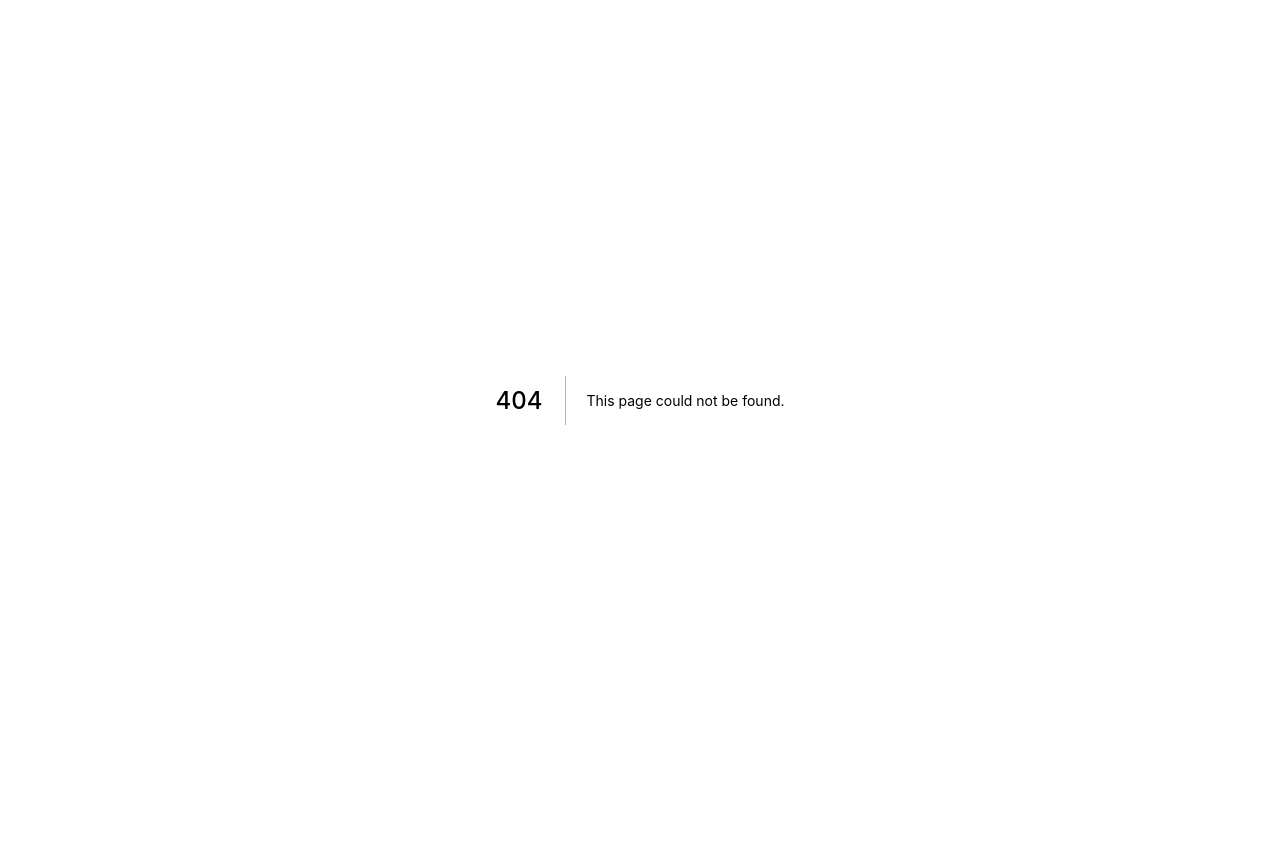
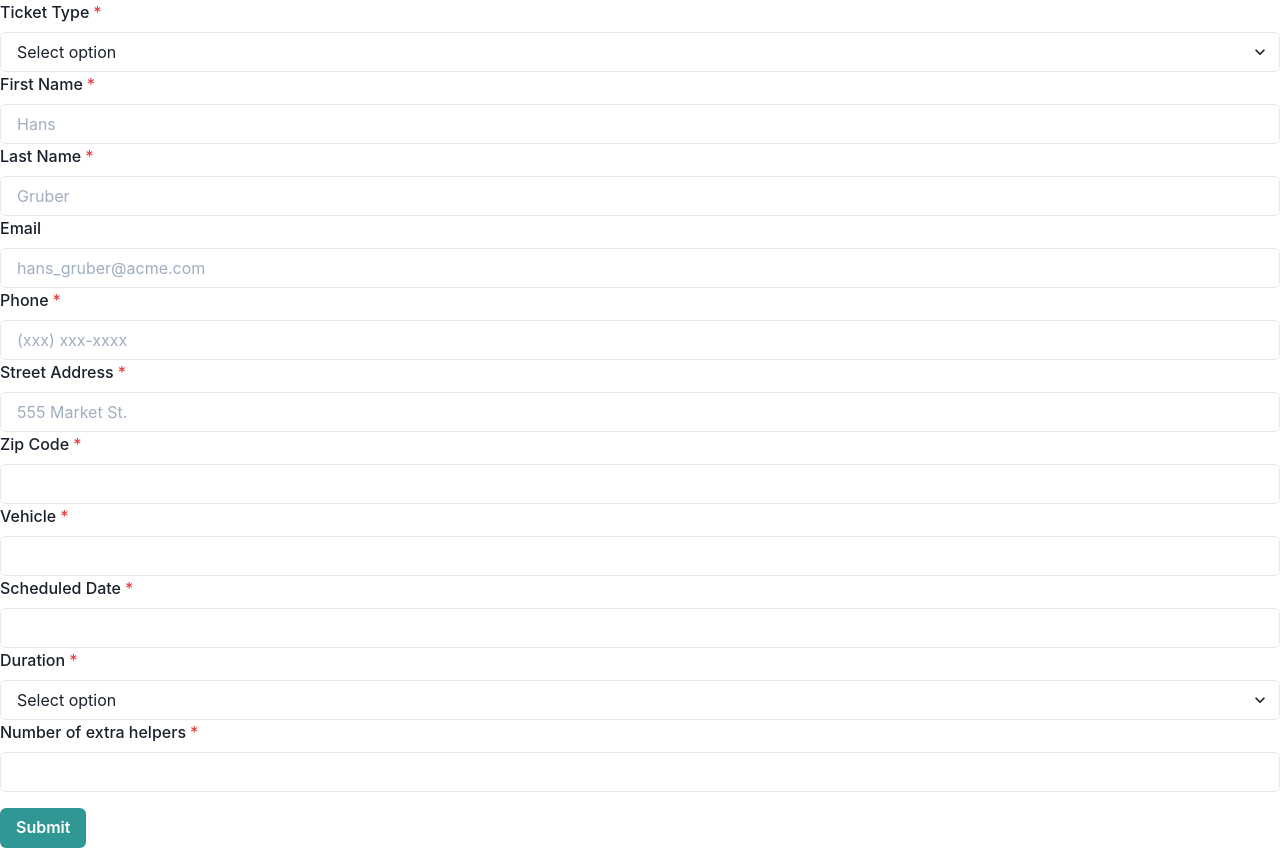
Before and after one commit to dtjv/terra, a Next.js app in the folder web/: page /form in a window 1280 px wide. Before the commit this address had no page. Before the commit the page ends 800 px from the top, so only its background shows below. Built offline with nearby package versions, Linux system fonts and the light colour scheme.

Commit message:
Add basic form with validation [wip]

```diff
--- /dev/null
+++ b/web/src/components/ticket-form.tsx
@@ -0,0 +1,165 @@
+import * as React from 'react'
+import { useForm, SubmitHandler } from 'react-hook-form'
+import {
+  FormErrorMessage,
+  FormLabel,
+  FormControl,
+  Input,
+  Button,
+  Select,
+} from '@chakra-ui/react'
+import { superstructResolver } from '@hookform/resolvers/superstruct'
+import { TicketFormSchema } from '@/schemas/schemas'
+import { TicketFormInputs } from '@/types/types'
+import { TicketType } from '@/constants/constants'
+
+export const TicketForm: React.FC = () => {
+  const {
+    register,
+    handleSubmit,
+    formState: { errors, isSubmitting },
+  } = useForm<TicketFormInputs>({
+    resolver: superstructResolver(TicketFormSchema, { coerce: true }),
+  })
+
+  const onSubmit: SubmitHandler<TicketFormInputs> = (data) => console.log(data)
+
+  return (
+    <form onSubmit={handleSubmit(onSubmit)}>
+      <FormControl isInvalid={!!errors.ticketType} isRequired>
+        <FormLabel htmlFor="ticketType">Ticket Type</FormLabel>
+        <Select
+          id="ticketType"
+          placeholder="Select option"
+          {...register('ticketType')}
+        >
+          <option value={TicketType.DELIVERY}>Delivery</option>
+          <option value={TicketType.PICKUP}>Pickup</option>
+        </Select>
+        <FormErrorMessage>
+          {errors.ticketType && errors.ticketType.message}
+        </FormErrorMessage>
+      </FormControl>
+
+      <FormControl isInvalid={!!errors.customerFirstName} isRequired>
+        <FormLabel htmlFor="customerFirstName">First Name</FormLabel>
+        <Input
+          id="customerFirstName"
+          placeholder="Hans"
+          {...register('customerFirstName', {
+            required: `Customer's first name is required.`,
+          })}
+        />
+        <FormErrorMessage>
+          {errors.customerFirstName && errors.customerFirstName.message}
+        </FormErrorMessage>
+      </FormControl>
+
+      <FormControl isInvalid={!!errors.customerLastName} isRequired>
+        <FormLabel htmlFor="customerLastName">Last Name</FormLabel>
+        <Input
+          id="customerLastName"
+          placeholder="Gruber"
+          {...register('customerLastName', {
+            required: `Customer's last name is required.`,
+          })}
+        />
+        <FormErrorMessage>
+          {errors.customerLastName && errors.customerLastName.message}
+        </FormErrorMessage>
+      </FormControl>
+
+      <FormControl isInvalid={!!errors.customerEmail}>
+        <FormLabel htmlFor="customerEmail">Email</FormLabel>
+        <Input
+          id="customerEmail"
+          placeholder="hans_gruber@acme.com"
+          {...register('customerEmail')}
+        />
+        <FormErrorMessage>
+          {errors.customerEmail && errors.customerEmail.message}
+        </FormErrorMessage>
+      </FormControl>
+
+      <FormControl isInvalid={!!errors.customerPhone} isRequired>
+        <FormLabel htmlFor="customerPhone">Phone</FormLabel>
+        <Input
+          id="customerPhone"
+          placeholder="(xxx) xxx-xxxx"
+          {...register('customerPhone')}
+        />
+        <FormErrorMessage>
+          {errors.customerPhone && errors.customerPhone.message}
+        </FormErrorMessage>
+      </FormControl>
+
+      <FormControl isInvalid={!!errors.deliveryAddress?.street} isRequired>
+        <FormLabel htmlFor="deliveryAddress.street">Street Address</FormLabel>
+        <Input
+          id="deliveryAddress.street"
+          placeholder="555 Market St."
+          {...register('deliveryAddress.street')}
+        />
+        <FormErrorMessage>
+          {errors.deliveryAddress?.street &&
+            errors.deliveryAddress.street.message}
+        </FormErrorMessage>
+      </FormControl>
+
+      <FormControl isInvalid={!!errors.deliveryAddress?.zip} isRequired>
+        <FormLabel htmlFor="deliveryAddress.zip">Zip Code</FormLabel>
+        <Input id="deliveryAddress.zip" {...register('deliveryAddress.zip')} />
+        <FormErrorMessage>
+          {errors.deliveryAddress?.zip && errors.deliveryAddress.zip.message}
+        </FormErrorMessage>
+      </FormControl>
+
+      <FormControl isInvalid={!!errors.vehicleId} isRequired>
+        <FormLabel htmlFor="vehicleId">Vehicle</FormLabel>
+        <Input id="vehicleId" {...register('vehicleId')} />
+        <FormErrorMessage>
+          {errors.vehicleId && errors.vehicleId.message}
+        </FormErrorMessage>
+      </FormControl>
+
+      <FormControl isInvalid={!!errors.scheduledDateTimeISO} isRequired>
+        <FormLabel htmlFor="scheduledDateTimeISO">Scheduled Date</FormLabel>
+        <Input
+          id="scheduledDateTimeISO"
+          {...register('scheduledDateTimeISO')}
+        />
+        <FormErrorMessage>
+          {errors.scheduledDateTimeISO && errors.scheduledDateTimeISO.message}
+        </FormErrorMessage>
+      </FormControl>
+
+      <FormControl isInvalid={!!errors.durationInMinutes} isRequired>
+        <FormLabel htmlFor="durationInMinutes">Duration</FormLabel>
+        <Select
+          id="durationInMinutes"
+          placeholder="Select option"
+          {...register('durationInMinutes')}
+        >
+          <option value={30}>30</option>
+          <option value={60}>60</option>
+          <option value={90}>90</option>
+        </Select>
+        <FormErrorMessage>
+          {errors.durationInMinutes && errors.durationInMinutes.message}
+        </FormErrorMessage>
+      </FormControl>
+
+      <FormControl isInvalid={!!errors.numExtraPersons} isRequired>
+        <FormLabel htmlFor="numExtraPersons">Number of extra helpers</FormLabel>
+        <Input id="numExtraPersons" {...register('numExtraPersons')} />
+        <FormErrorMessage>
+          {errors.numExtraPersons && errors.numExtraPersons.message}
+        </FormErrorMessage>
+      </FormControl>
+
+      <Button mt={4} colorScheme="teal" isLoading={isSubmitting} type="submit">
+        Submit
+      </Button>
+    </form>
+  )
+}
--- /dev/null
+++ b/web/src/pages/form.tsx
@@ -0,0 +1,8 @@
+import * as React from 'react'
+import { TicketForm } from '@/components/ticket-form'
+
+const FormDemo: React.FC = () => {
+  return <TicketForm />
+}
+
+export default FormDemo
```
